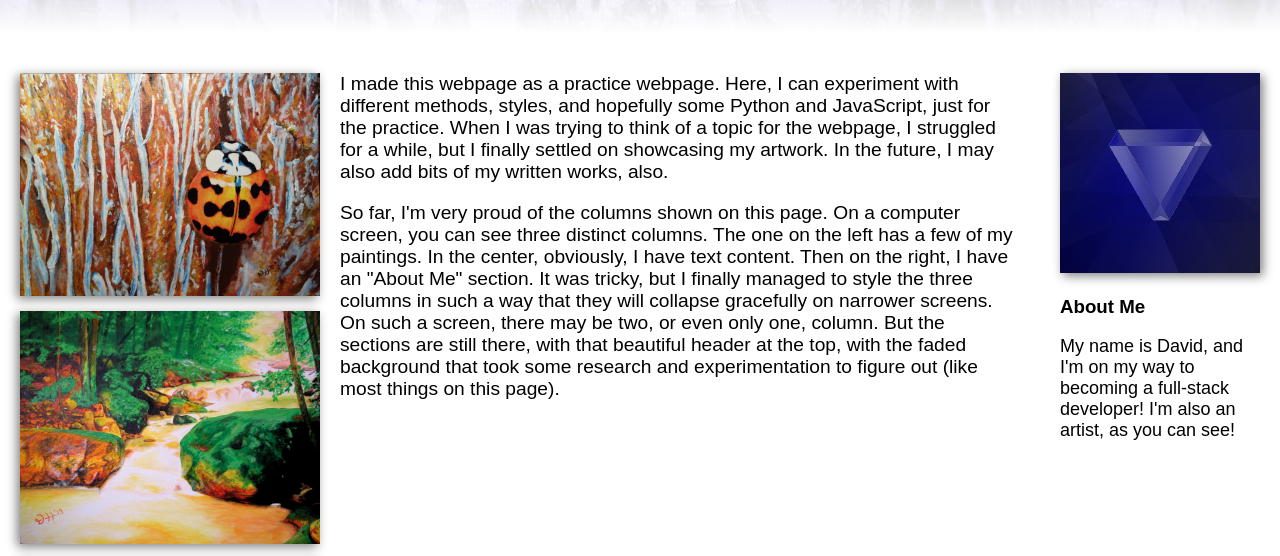
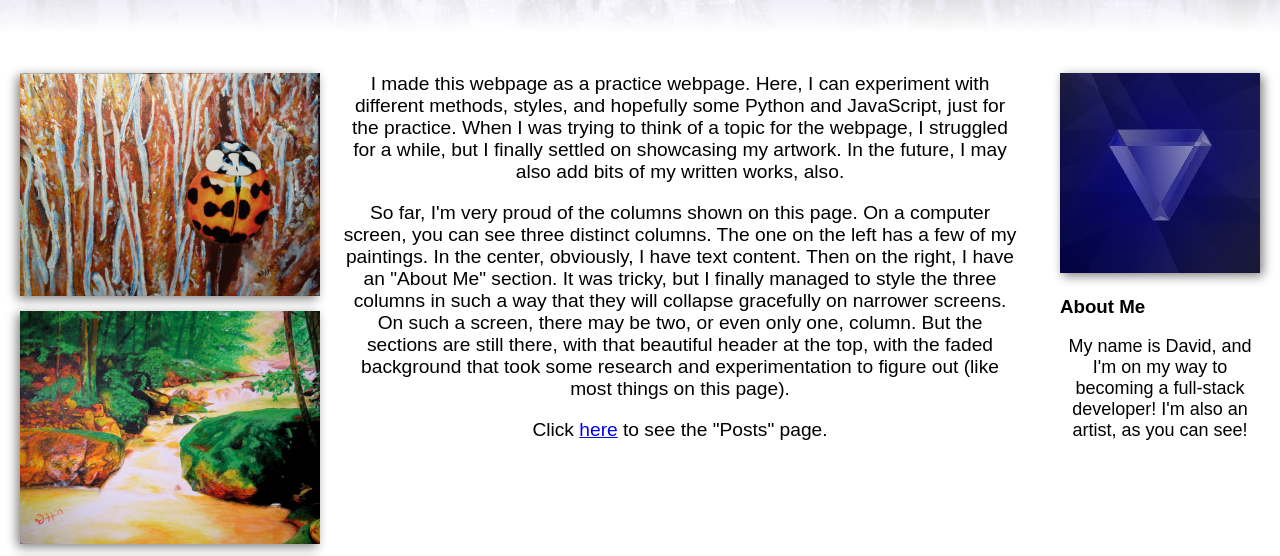
Before and after one commit to davidhammaker/Experimental_Webpage, a plain HTML site: page index.html in a window 1280 px wide. Shown: the part 207-763 px from the top of the page. Drawn offline with Linux system fonts and the light colour scheme.

Commit message:
Update "Posts" page
The page is still mostly useless, but it is a demonstration of a working
link on a webpage to another page within the same domain

```diff
--- a/css/style.css
+++ b/css/style.css
@@ -36,6 +36,10 @@ header h3{
     margin: 0;
     text-align: center;
     font-size: large;
+}
+
+div p{
+    text-align: center;
 }
 
 #images_column{
--- a/index.html
+++ b/index.html
@@ -39,6 +39,8 @@
                 beautiful header at the top, with the faded background that took
                 some research and experimentation to figure out (like most
                 things on this page).</p>
+            <p>Click <a href="/pages/posts.html">here</a> to see the "Posts"
+                page.</p>
         </div>
         <div class="container" id="about">
             <img src="img/sapphire.jpg" alt="Sapphire">
```
